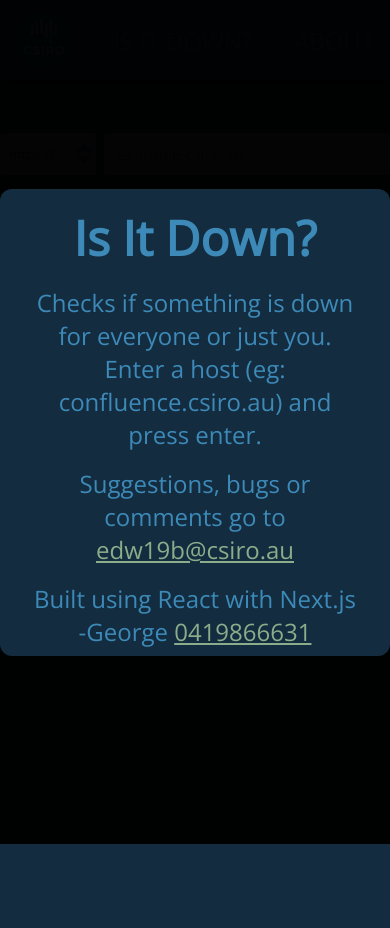
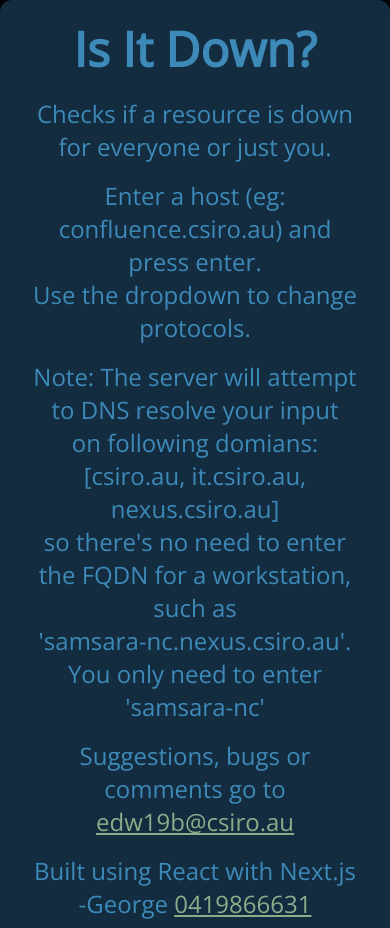
Before and after one commit to byte-rider/is-it-down, a Next.js app: page / in a window 390 px wide. Both pictures are taken after a click on the element "ABOUT". Before the commit the page ends 844 px from the top, so only its background shows below. Built offline with nearby package versions, Linux system fonts and the light colour scheme.

Commit message:
gets rid of media queries. The history and results potential layout overlap is now handled with CSS grid only. Adds more info to the ABOUT modal. Changes the default protocol to ALL

```diff
--- a/components/About/AboutModal.jsx
+++ b/components/About/AboutModal.jsx
@@ -27,8 +27,20 @@
         <motion.div className={styles.backdrop} onClick={(e) => modalContext.modalClose()} {...animationModal}>
             <motion.div onClick={(e) => e.stopPropagation()} className={styles.modal} {...animationContent}>
                 <h1>Is It Down?</h1>
-                <p>Checks if something is down for everyone or just you. <br/>
-                Enter a host (eg: confluence.csiro.au) and press enter.</p>
+                <p>
+                    Checks if a resource is down for everyone or just you.
+                </p>
+                <p>
+                    Enter a host (eg: confluence.csiro.au) and press enter. <br />
+                    Use the dropdown to change protocols.
+                </p>
+                <p>
+                    Note: The server will attempt to DNS resolve your input <br />
+                    on following domians: [csiro.au, it.csiro.au, nexus.csiro.au] <br />
+                    so there's no need to enter the FQDN for a workstation, such as <br />
+                    'samsara-nc.nexus.csiro.au'. You only need to enter 'samsara-nc'
+                </p>
+
                 <p>Suggestions, bugs or comments go to <a href="mailto:george.edwards@csiro.au">edw19b@csiro.au</a></p>
                 <p>Built using React with Next.js<br/>
                 -George <a href="tel:0419866631">0419866631</a></p>
--- a/components/History/History.module.css
+++ b/components/History/History.module.css
@@ -5,35 +5,19 @@
 
     /* shape */
     border-radius: 3px;
-    min-width: 9rem;
+    width: fit-content;
+    height: fit-content;
+    /* min-width: 2rem; */
     max-width: 22rem;
 
     /* position */
     margin-top: 1rem;
-    position: absolute;
-    right: 0px;
 
     /* children: flex */
     display: flex;
     flex-direction: column;
     align-items: flex-end;
 }
-
-
-/* making sure we don't touch the results section */
-@media (max-width: 93rem) and (min-width: 53rem) {
-    .container {
-        position: relative;
-        max-width: 25vw;
-    }
-}
-
-@media (max-width: 53rem) {
-    .container {
-        visibility: hidden;
-    }
-}
-
 
 .container p {
     /* colour */
@@ -80,27 +64,25 @@
     gap: 1rem;
 }
 
-.container .domainName {
-    /* behaviour */
+.container ul:hover {
+    box-shadow: var(--hover-box-shadow);
+}
+
+.container li.domainName {
+    /* size */
+    margin-left: 1rem;
+
+    /* text behaviour */
+    min-width: 0;
+    white-space: nowrap;
+    overflow: hidden;
     text-overflow: ellipsis;
-    overflow: hidden;
+    cursor: pointer;
 }
 
 /* string next to rubbish bin, i.e., "clear" */
 .container ul:last-child li:first-child {
     cursor: default;
-}
-
-.container ul:hover {
-    box-shadow: var(--hover-box-shadow);
-}
-
-.domainName {
-    margin-left: 1rem;
-}
-
-.domainName:hover {
-    cursor: pointer;
 }
 
 /* icon SVGs */
@@ -121,8 +103,6 @@
 .container ul span {
     /* vertically center the clickable SVG */
     display: flex;
-    justify-content: stretch;
-    align-items: stretch;
 
     /* position */
     margin-right: 0.8rem;
--- a/components/Layout/Layout.module.css
+++ b/components/Layout/Layout.module.css
@@ -1,12 +1,13 @@
 .grid {
     display: grid;
-    grid-template-columns: auto 1fr auto;
+    /* grid-template-columns: 1fr auto minmax(10rem, 1fr); */
+    grid-template-columns: 1fr auto 1fr;
     grid-template-rows: auto auto auto;
     grid-template-areas:
       "navbar navbar navbar"
-      "searchbar searchbar searchbar"
-      "result result history";
-    gap: 0.5rem;
+      "search search search"
+      "empty results history";
+    gap: 0 1rem;
   }
 
   .grid .nav {
@@ -19,21 +20,18 @@
   }
 
   .grid .searchbar {
-    grid-area: searchbar;
+    grid-area: search;
     background-color: rgb(var(--search-background-colour));
-    margin-top: var(--margin-separator-top);
+    margin-top: calc(var(--margin-separator) / 2);
+    margin-bottom: calc(var(--margin-separator) / 2);
   }
 
   .grid .result {
-    /* grid-area: result; */
-    grid-column: 1/3;
-    grid-row: 3/3;
-    justify-self: center;
-    margin-top: var(--margin-separator-top);
+    grid-area: results;
   }
 
   .grid .history {
     grid-area: history;
-    margin-top: var(--margin-separator-top);
-    justify-self: flex-end;
+    display: flex;
+    justify-content: flex-end;
   }
--- a/components/Results/Results.module.css
+++ b/components/Results/Results.module.css
@@ -14,7 +14,6 @@
     /* children: flex */
     display: flex;
     flex-direction: column;
-
 }
 
 .container p {
@@ -26,7 +25,8 @@
     /* positioning */
     align-self: center;
     position: relative;
-    width: calc(100% - 2vw);
+    /* width: calc(100% - 2vw); */
+    width: 97%;
     top: -1rem;
     margin-top: 0px;
     margin-bottom: 0px;
@@ -63,9 +63,6 @@
 
     /* behaviour cursor */
     cursor: pointer;
-
-    /* behaviour text-overflow */
-    /* overflow: hidden; */
 
     /* children: flex */
     display: flex;
--- a/components/SearchBar/SearchBar.jsx
+++ b/components/SearchBar/SearchBar.jsx
@@ -87,7 +87,7 @@
     return (
         <div className={styles.container}>
             <div className={styles.customSelect}>
-                <select ref={searchBarContext.inputProtocolReference} name="protocol" id="protocol-select" defaultValue="https" onChange={() => searchBarContext.inputHostReference.current.focus()}>
+                <select ref={searchBarContext.inputProtocolReference} name="protocol" id="protocol-select" defaultValue="ALL" onChange={() => searchBarContext.inputHostReference.current.focus()}>
                     <option value="ALL">ALL</option>
                     <option value="http">http://</option>
                     <option value="https">https://</option>
--- a/config/ApiServerAddress.js
+++ b/config/ApiServerAddress.js
@@ -1,6 +1,13 @@
-const dev = process.env.NODE_ENV !== 'production'
+export const dev = process.env.NODE_ENV !== 'production'
 
 export const apiserver = dev ? 'http://localhost:3000' : 'https://isitdown.it.csiro.au';
 export const serverLogFile = dev ?
         'C:\\Users\\edw19b\\OneDrive - CSIRO\\Documents\\isitdown-serverlog\\log.json' :
         '/home/edw19b/is-it-down/log.json';
+
+// export const nslookup = (host) => {
+//         if (dev) {
+//                 return `nslookup ${host} | findstr /c:"Name:" | for /f "tokens=2" %s in ('more') do @echo %s`;
+//         }
+//         return `nslookup ${host} | grep Name | head -n 1 | awk '{print $2}'`;
+// }
--- a/pages/api/check.js
+++ b/pages/api/check.js
@@ -1,5 +1,5 @@
 // Next.js API route support: https://nextjs.org/docs/api-routes/introduction
-import {serverLogFile} from '../../config/ApiServerAddress';
+import {serverLogFile, dev} from '../../config/ApiServerAddress';
 
 const http = require('http');
 const https = require('https');
@@ -9,34 +9,35 @@
 
 const fs = require('fs'); // file system : used for writing to the log
 
-
-console.log(serverLogFile);
-
-
 const performHTTPLookup = (httpModule, url) => {
     const TIMEOUT = 7000;
     return new Promise(resolve => {
         const handleSuccess = (v) => {
-            const i = v.rawHeaders.indexOf('Location') + 1; // Yuck. What were you thinking, Geogie boy? Change this hack to check for 301 status /then/ report the new location.
-            let newLocation = (i)? v.rawHeaders[i] : "";
-            resolve({
-                hostIsUp: true,
-                extraInfo: {
+            let returnObject = { hostIsUp: true }
+            let extraInfoObject = {
                 protocol : v.socket._httpMessage.protocol,
                 host: v.socket._httpMessage.host,
                 path : v.socket._httpMessage.path,
                 httpStatusCode: v.statusCode,
-                    httpStatusMessage: v.statusMessage,
-                    newLocation: newLocation,
+                httpMessage: v.statusMessage,
                 httpHeader: v.socket._httpMessage._header,
                 defaultEncoding: v._readableState.defaultEncoding,
                 rawHeaders: v.rawHeaders,
-                }});
+            }
+
+            // mutates above object if a redirect was returned
+            if (v.statusCode === 301) {
+                const i = v.rawHeaders.indexOf('Location') + 1;
+                extraInfoObject.httpMessage = (i) ? `MOVED TO --> ${v.rawHeaders[i]}` : v.statusMessage;
+            }
+
+            // nests extra info inside the return object
+            returnObject.extraInfo = extraInfoObject;
+            resolve(returnObject);
         }
 
         const handleError = (e) => {
-            if (e.code === "ECONNRESET") {
-                // timeout was reached
+            if (e.code === "ECONNRESET") { // timeout was reached
                 e.socket = "socket hang up";
                 e.note = "timeout reached";
             }
@@ -90,16 +91,12 @@
 
 const getFQDN = function(host) {
     return new Promise(resolve => {
+        if (dev) { resolve("dev environment") }
         exec(`nslookup ${host} | grep Name | head -n 1 | awk '{print $2}'`, (error, stdout, stderr) => {
-            if (error) {
-                resolve(error)
-            }
-            if (stderr) {
-                resolve(stderr);
-            }
+            if (error) { resolve("error") }
+            if (stderr) { resolve(stderr) }
             resolve(stdout);
         });
-
     })
 }
 
--- a/styles/globals.css
+++ b/styles/globals.css
@@ -1,16 +1,7 @@
 @import url('https://fonts.googleapis.com/css2?family=Open+Sans:ital,wght@0,300;1,800&display=swap');
 
 :root {
-  /* original */
-  /* --colour-white: 228, 233, 238;
-  --colour-light: 112, 132, 156;
-  --colour-lightdark: 83, 89, 121;
-  --colour-dark: 30, 30, 44;
-  --colour-good: 132, 197, 130;
-  --colour-bad: 106, 55, 57; */
-
-  /* csiro colours */
-  /* --colour-white: 239, 234, 237; */
+  /* colour theme */
   --colour-white: 204, 204, 202;
   --colour-light: 61, 138, 185;
   --colour-lightdark: 46, 101, 135;
@@ -19,8 +10,8 @@
   --colour-bad: 183, 81, 95;
   --colour-black: 0, 0, 0;
 
-  /* vars used in actual stylesheets */
-
+  /* change app colours from here */
+  /**/
   /* nav */
   --nav-background-colour: var(--colour-lightdark);
   --nav-text-colour: var(--colour-white);
@@ -31,7 +22,6 @@
   /* search bar */
   --search-background-colour: var(--major-background-colour);
   --searchbar-background-colour: var(--colour-white);
-  --searchbar-background-colour-active: 227, 222, 255;
   --searchbar-text-colour: var(--colour-dark);
   --searchbar-text-colour-active: var(--colour-dark);
 
@@ -56,10 +46,7 @@
   --hover-box-shadow: 0px 0px 20px 1px rgba(0, 0, 0, 0.5);
   --nav-boxshadow: 0px 0px 15px 3px rgba(var(--colour-black), 0.8);
 
-  /* --margin-separator-top: 2.5rem; */
-  --margin-separator-top: 4vh;
-
-  /* font-size: normal; */
+  --margin-separator: 7vh;
 }
 
 html,
@@ -68,7 +55,6 @@
   margin: 0;
   overflow-x: hidden;
   font-family: 'Open Sans', sans-serif;
-  /* font-size: medium; */
   background-color: rgb(var(--major-background-colour));
 }
 
```
Lines whose indentation alone changed are shown as unchanged.
